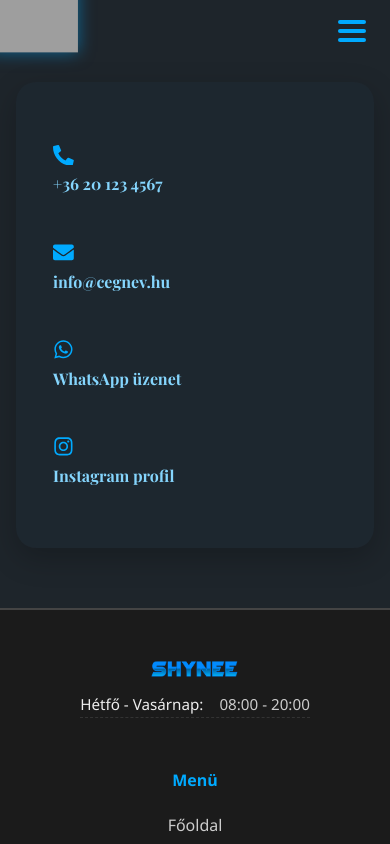
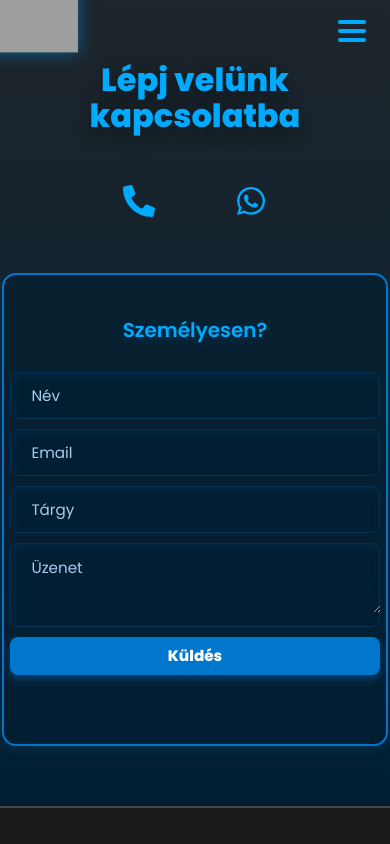
Before and after one commit to brdBoti/Shynee, a React (Vite) app in the folder client/: page /kapcsolat in a window 390 px wide. Shown: the top 844 px of the page. Built offline with nearby package versions, Linux system fonts and the light colour scheme; grey boxes are pictures that could not be loaded.

Commit message:
Added kapcsolat page design, as well as minor fixes.

```diff
--- a/client/src/components/Footer.jsx
+++ b/client/src/components/Footer.jsx
@@ -5,7 +5,7 @@ import './Footer.css';
 import simplepayLogo from '../images/logos/simplepay.svg';
 import visaLogo from '../images/logos/Visa_Inc._logo.svg';
 import mastercardLogo from '../images/logos/Mastercard.svg';
-import shyneeText from '../images/shyneetextniceres2.png';  // <-- ide importáld a képet
+import shyneeText from '../images/shyneetextniceres2.PNG';
 
 export default function Footer() {
   return (
--- a/client/src/components/Navbar/Navbar.css
+++ b/client/src/components/Navbar/Navbar.css
@@ -23,12 +23,6 @@
   -webkit-backdrop-filter: none !important;
   backdrop-filter: none !important;
   transition: transform 0.3s ease, opacity 0.3s ease;
-}
-
-.navbar--hidden {
-  transform: translateY(-100%);
-  opacity: 0;
-  pointer-events: none;
 }
 
 .navbar__logo {
--- a/client/src/components/Title.jsx
+++ b/client/src/components/Title.jsx
@@ -1,7 +1,7 @@
 import { motion } from 'framer-motion';
 import { useEffect, useState } from 'react';
 import './Title.css';
-import shyneetextpng from '../images/shyneetextniceres2.png';
+import shyneetextpng from '../images/shyneetextniceres2.PNG';
 
 const subText = "Sexshop";
 const typingSpeed = 120;
--- a/client/src/pages/Home.jsx
+++ b/client/src/pages/Home.jsx
@@ -7,7 +7,7 @@ import kep2 from '../images/kep2.png';
 import kep3 from '../images/kep3.png';
 import kep4 from '../images/kep4.png';
 import './Home.css';
-import FAQ from '../components/Faq';
+import FAQ from '../components/FAQ';
 
 export default function Home() {
   const homeImages = [
--- a/client/src/pages/Kapcsolat.css
+++ b/client/src/pages/Kapcsolat.css
@@ -1,99 +1,283 @@
 .kapcsolat-container {
   display: flex;
-  justify-content: center;
+  flex-direction: column;
   align-items: center;
-  min-height: calc(100vh - 300px);
-  padding: 50px 20px 80px;
+  padding: 20px 20px 100px; /* fentebb */
   font-family: 'Playfair Display', serif;
   box-sizing: border-box;
+  text-align: center;
+   background: linear-gradient(to bottom, #1e252b 0%, #001f33 100%);
+  overflow-x: hidden;
+  margin: 0;
+  margin-top: 40px;
 }
 
-.kapcsolat-card {
-  background-color: rgba(0, 170, 255, 0.02);
-  padding: 50px 60px;
-  border-radius: 24px;
-  box-shadow: 0 10px 30px rgba(0, 0, 0, 0.22);
-  text-align: center;
-  max-width: 540px;
-  width: 100%;
+.kapcsolat-form input,
+.kapcsolat-form textarea {
+  padding: 12px;
+  font-size: 1rem;
+  border-radius: 8px;
+  border: 1px solid #003355;
+  background-color: rgba(0, 31, 51, 0.6);
+  color: #eee;
+}
+
+.kapcsolat-form input::placeholder,
+.kapcsolat-form textarea::placeholder {
+  color: #aaccee; /* halvány kék a placeholdernek */
+}
+
+.kapcsolat-form button {
+  background-color: #0077cc;
+  color: white;
   border: none;
-  transition: box-shadow 0.3s ease;
-  box-sizing: border-box;
+  padding: 12px;
+  font-weight: bold;
+  border-radius: 8px;
+  cursor: pointer;
+  transition: background 0.3s ease;
+  font-family: 'Poppins', sans-serif; /* betűtípus gombra */
+}
+
+.kapcsolat-form button:hover {
+  background-color: #005fa3;
 }
 
 .kapcsolat-title {
-  font-size: 2.75rem;
-  margin-bottom: 2.5rem;
+  font-family: 'Poppins', sans-serif; /* betűtípus módosítás */
+  font-weight: 700; /* vastagabb kiemelés */
+  font-size: 3rem; /* nagyobb méret */
+  margin-bottom: 40px;
   color: #00aaff;
   text-shadow: 0 4px 20px rgba(0, 0, 0, 0.4);
+  margin-top: 0; /* hogy feljebb legyen */
 }
 
-.kapcsolat-item {
+/* Ikonok vízszintesen, középre */
+.ikonok-section {
+  display: flex;
+  justify-content: center;
+  margin-top: 50px;
+  gap: 200px; /* nagyobb távolság az ikonok között */
+  margin-bottom: 100px;
+}
+
+.ikon-link {
+  font-size: 2.5rem;
+  color: #00aaff;
+  transition: color 0.3s ease, transform 0.3s ease;
+}
+
+.ikon-link:hover {
+  color: #ffffff;
+  transform: scale(1.15);
+}
+
+/* Form kerettel */
+.kapcsolat-form {
+  border: 2px solid #0077cc;
+  border-radius: 16px;
+  padding: 30px;
+  width: 100%;
+  max-width: 500px;
+  background-color: rgba(255, 255, 255, 0.02);
+  display: flex;
+  flex-direction: column;
+  gap: 1rem;
+  box-shadow: 0 8px 24px rgba(0, 119, 204, 0.2);
+}
+
+.form-heading {
+  font-family: 'Poppins', sans-serif;
+  font-size: 1.5rem;
+  font-weight: 600;
+  color: #00aaff;
+  text-align: center;
+  margin-bottom: 1em;
+  text-shadow: 0 2px 10px rgba(0, 170, 255, 0.2);
+  word-break: keep-all;
+}
+
+
+.kapcsolat-form input,
+.kapcsolat-form textarea {
+  padding: 12px;
+  font-size: 1rem;
+  border-radius: 8px;
+  border: 1px solid #ccc;
+  background-color: #f8f8f8;
+}
+
+.kapcsolat-form textarea {
+  min-height: 120px;
+  resize: vertical;
+}
+
+.kapcsolat-form button {
+  background-color: #0077cc;
+  color: white;
+  border: none;
+  padding: 12px;
+  font-weight: bold;
+  border-radius: 8px;
+  cursor: pointer;
+  transition: background 0.3s ease;
+}
+
+.kapcsolat-form button:hover {
+  background-color: #005fa3;
+}
+
+.success-msg {
+  color: green;
+  font-weight: bold;
+}
+
+.form {
+  display: flex;
+  flex-direction: column;
+  align-self: center;
+  font-family: 'Poppins', sans-serif;
+  gap: 10px;
+  padding: 2.5em 3em; /* kicsit nagyobb padding minden oldalon */
+  background-color: rgba(0, 31, 51, 0.6);
+  border-radius: 20px;
+  border: 2px solid #0077cc;
+  box-shadow: 0 8px 24px rgba(0, 119, 204, 0.2);
+  max-width: 600px;   /* szélesebb forma */
+  width: 90%;         /* reszponzivitás megtartása */
+}
+
+
+.form-field {
   display: flex;
   align-items: center;
-  gap: 16px;
-  font-size: 1.2rem;
-  margin: 18px 0;
-  padding: 16px 20px;
-  border-radius: 16px;
-  transition: background 0.3s ease, box-shadow 0.3s ease, border-color 0.3s ease;
-  border: 1px solid transparent;
-  box-sizing: border-box;
+  justify-content: center;
+  gap: 0.5em;
+  border-radius: 8px;
+  padding: 0.6em;
+  border: 1px solid #003355; /* sötétkék keret */
+  background-color: rgba(0, 31, 51, 0.6); /* világosabb kék */
+  box-shadow: inset 2px 5px 10px rgb(0 51 85 / 0.4);
+  color: #eee;
+  font-family: 'Poppins', sans-serif;
 }
 
-.kapcsolat-item:hover {
-  background: linear-gradient(145deg, #00394d, #001f2a);
-  box-shadow: 0 4px 12px rgba(255, 255, 255, 0.05);
-  border-color: #004d66;
+.input-field {
+  background: none;
+  border: none;
+  outline: none;
+  width: 100%;
+  color: #aaccee; /* halvány kék szöveg */
+  padding-inline: 1em;
+  font-family: 'Poppins', sans-serif;
+  font-size: 1rem;
 }
 
-.kapcsolat-item a {
-  color: #85d5fd;
-  text-decoration: none;
-  transition: color 0.3s ease;
-  word-break: break-word;
+.input-field::placeholder {
+  color: #aaccee; /* halvány kék placeholder */
 }
 
-.kapcsolat-item a:hover {
-  color: #ffffff;
+
+.sendMessage-btn {
+  cursor: pointer;
+  margin-bottom: 3em;
+  padding: 12px;
+  border-radius: 8px;
+  border: none;
+  outline: none;
+  background-color: #0077cc; /* gomb kék */
+  color: white;
+  font-weight: bold;
+  font-family: 'Poppins', sans-serif;
+  font-size: 1rem;
+  transition: background 0.3s ease;
+  box-shadow: 0 4px 10px rgba(0, 119, 204, 0.4);
 }
 
-.kapcsolat-icon {
-  font-size: 1.5rem;
-  color: #00aaff;
-  transition: transform 0.3s ease;
+.sendMessage-btn:hover {
+  background-color: #005fa3;
+  color: white;
+  box-shadow: 0 6px 14px rgba(0, 95, 163, 0.8);
 }
 
-.kapcsolat-item:hover .kapcsolat-icon {
-  transform: scale(1.1);
-}
+@media screen and (max-width: 600px) {
 
-@media (max-width: 768px) {
-  .kapcsolat-container {
-    padding: 40px 16px 60px;
-    min-height: auto;
-    flex-direction: column;
-  }
-
-  .kapcsolat-card {
-    padding: 30px 20px;
-    border-radius: 20px;
+  .kapcsolat-container{
+    margin-top: -40px;
   }
 
   .kapcsolat-title {
     font-size: 2rem;
-    margin-bottom: 1.5rem;
+    margin-bottom: 20px;
+    margin-top: 50px;
   }
 
-  .kapcsolat-item {
+  .kapcsolat-container {
+    padding: 10px 10px 60px;
+  }
+
+  .ikonok-section {
+    flex-direction: flex;
+    gap: 80px;
+    margin-top: 30px;
+    margin-bottom: 50px;
+  }
+
+  .ikon-link {
+    font-size: 2rem;
+  }
+
+  .kapcsolat-form {
+    padding: 20px;
+    max-width: 100%;
+    box-shadow: 0 4px 12px rgba(0, 119, 204, 0.15);
+  }
+
+  .form {
+    padding: 1.5em 0.4em;
+    width: 100%;
+    max-width: 100%;
+    box-shadow: 0 4px 12px rgba(0, 119, 204, 0.15);
+    border-radius: 14px;
+  }
+
+  .form-heading {
+    font-size: 1.25rem;
+    margin-bottom: 1em;
+  }
+
+  .form-field {
     flex-direction: column;
     align-items: flex-start;
-    gap: 10px;
-    font-size: 1rem;
-    padding: 14px 16px;
+    padding: 0.8em;
   }
 
-  .kapcsolat-icon {
-    font-size: 1.3rem;
+  .input-field {
+    padding-inline: 0.5em;
+    font-size: 0.95rem;
+  }
+
+  .sendMessage-btn {
+    padding: 10px;
+    font-size: 0.95rem;
+    width: 100%;
   }
 }
+
+/* Autofill háttér fix - Chrome és Safari */
+input:-webkit-autofill,
+textarea:-webkit-autofill {
+  -webkit-box-shadow: 0 0 0 1000px rgba(0, 31, 51, 0.6) inset !important;
+  -webkit-text-fill-color: #aaccee !important;
+  transition: background-color 5000s ease-in-out 0s;
+  caret-color: white;
+}
+
+/* Autofill fix Firefoxhoz (korlátozott támogatás) */
+input:-moz-autofill,
+textarea:-moz-autofill {
+  box-shadow: 0 0 0 1000px rgba(0, 31, 51, 0.6) inset !important;
+  -moz-text-fill-color: #aaccee !important;
+  caret-color: white;
+}
--- a/client/src/pages/Kapcsolat.jsx
+++ b/client/src/pages/Kapcsolat.jsx
@@ -1,64 +1,156 @@
 import './Kapcsolat.css';
-import { motion } from 'framer-motion';
-import { FaPhoneAlt, FaEnvelope, FaWhatsapp, FaInstagram } from 'react-icons/fa';
+import { useState } from 'react';
+import { motion, AnimatePresence } from 'framer-motion';
+import { FaPhoneAlt, FaWhatsapp, FaInstagram } from 'react-icons/fa';
 
 export default function Kapcsolat() {
+  const [sent, setSent] = useState(false);
+  const [loading, setLoading] = useState(false);
+  const [error, setError] = useState(null);
+
+  async function handleSubmit(e) {
+    e.preventDefault();
+    setLoading(true);
+    setError(null);
+
+    const formData = new FormData(e.target);
+
+    try {
+      const response = await fetch('https://formspree.io/f/xdkdeejo', {
+        method: 'POST',
+        headers: { Accept: 'application/json' },
+        body: formData,
+      });
+
+      const data = await response.json();
+
+      if (response.ok) {
+        setSent(true);
+        e.target.reset();
+      } else {
+        setError(data?.message || 'Hiba történt az üzenet elküldésekor.');
+      }
+    } catch (err) {
+      setError('Hálózati hiba, kérlek próbáld meg később.');
+    } finally {
+      setLoading(false);
+    }
+  }
+
   return (
     <div className="kapcsolat-container">
-      <motion.div
-        className="kapcsolat-card"
-        initial={{ opacity: 0, y: 50 }}
+      <motion.h1
+        className="kapcsolat-title"
+        initial={{ opacity: 0, y: -30 }}
         animate={{ opacity: 1, y: 0 }}
-        transition={{ duration: 0.8, ease: 'easeOut' }}
+        transition={{ duration: 0.6 }}
       >
-        <motion.div
-          className="kapcsolat-item"
-          whileHover={{ scale: 1.05 }}
-          whileTap={{ scale: 0.95 }}
-        >
-          <FaPhoneAlt className="kapcsolat-icon" />
-          <a href="tel:+36201234567">+36 20 123 4567</a>
-        </motion.div>
+        Lépj velünk kapcsolatba
+      </motion.h1>
 
       <motion.div
-          className="kapcsolat-item"
-          whileHover={{ scale: 1.05 }}
-          whileTap={{ scale: 0.95 }}
+        className="ikonok-section"
+        initial={{ opacity: 0, scale: 0.95 }}
+        animate={{ opacity: 1, scale: 1 }}
+        transition={{ duration: 0.6, delay: 0.2 }}
       >
-          <FaEnvelope className="kapcsolat-icon" />
-          <a href="mailto:info@cegnev.hu">info@cegnev.hu</a>
-        </motion.div>
-
-        <motion.div
-          className="kapcsolat-item"
-          whileHover={{ scale: 1.05 }}
-          whileTap={{ scale: 0.95 }}
-        >
-          <FaWhatsapp className="kapcsolat-icon" />
+        <a href="tel:+36201234567" className="ikon-link" aria-label="Telefon">
+          <FaPhoneAlt />
+        </a>
         <a
           href="https://wa.me/36201234567"
           target="_blank"
           rel="noopener noreferrer"
+          className="ikon-link"
+          aria-label="WhatsApp"
         >
-            WhatsApp üzenet
+          <FaWhatsapp />
         </a>
       </motion.div>
 
+      <AnimatePresence mode="wait">
+        {!sent && (
+          <motion.form
+            className="form"
+            onSubmit={handleSubmit}
+            initial={{ opacity: 0, y: 30 }}
+            animate={{ opacity: 1, y: 0 }}
+            exit={{ opacity: 0, y: -30, scale: 0.8 }}
+            transition={{ duration: 0.6 }}
+            key="form"
+          >
+            <p className="form-heading">Személyesen?</p>
+
+            <div className="form-field">
+              <input
+                required
+                placeholder="Név"
+                className="input-field"
+                type="text"
+                name="name"
+              />
+            </div>
+
+            <div className="form-field">
+              <input
+                required
+                placeholder="Email"
+                className="input-field"
+                type="email"
+                name="email"
+              />
+            </div>
+
+            <div className="form-field">
+              <input
+                required
+                placeholder="Tárgy"
+                className="input-field"
+                type="text"
+                name="subject"
+              />
+            </div>
+
+            <div className="form-field">
+              <textarea
+                required
+                placeholder="Üzenet"
+                cols="30"
+                rows="3"
+                className="input-field"
+                name="message"
+              ></textarea>
+            </div>
+
+            <button className="sendMessage-btn" type="submit" disabled={loading}>
+              {loading ? 'Küldés...' : 'Küldés'}
+            </button>
+
+            {error && <p className="error-msg">{error}</p>}
+          </motion.form>
+        )}
+
+        {sent && (
           <motion.div
-          className="kapcsolat-item"
-          whileHover={{ scale: 1.05 }}
-          whileTap={{ scale: 0.95 }}
+            className="success-msg"
+            initial={{ opacity: 0, scale: 0.7 }}
+            animate={{ opacity: 1, scale: 1 }}
+            exit={{ opacity: 0, scale: 0.7 }}
+            transition={{ duration: 0.6 }}
+            key="success"
+            style={{
+              fontSize: '2rem',
+              fontWeight: '700',
+              color: '#00aaff',
+              marginTop: '2rem',
+              fontFamily: "'Poppins', sans-serif" // ide ez jön
+            }}
           >
-          <FaInstagram className="kapcsolat-icon" />
-          <a
-            href="https://www.instagram.com/cegnev"
-            target="_blank"
-            rel="noopener noreferrer"
-          >
-            Instagram profil
-          </a>
+            Köszönjük! Üzeneted sikeresen elküldtük.
           </motion.div>
-      </motion.div>
+
+        )}
+      </AnimatePresence>
     </div>
   );
 }
--- a/client/src/pages/Rólunk.jsx
+++ b/client/src/pages/Rólunk.jsx
@@ -185,11 +185,6 @@ export default function Rólunk() {
       <footer className="page-motto">
         "Shynee - Mindenhol"
       </footer>
-      <Link to={"/rendeles"}>
-      <button className="shynee-button">
-        Rendelés
-      </button>
-      </Link>
 
     </div>
   );
```
Also changed, not shown: client/src/pages/Rólunk.css (+26 -26 lines). Lines whose indentation alone changed are shown as unchanged.
